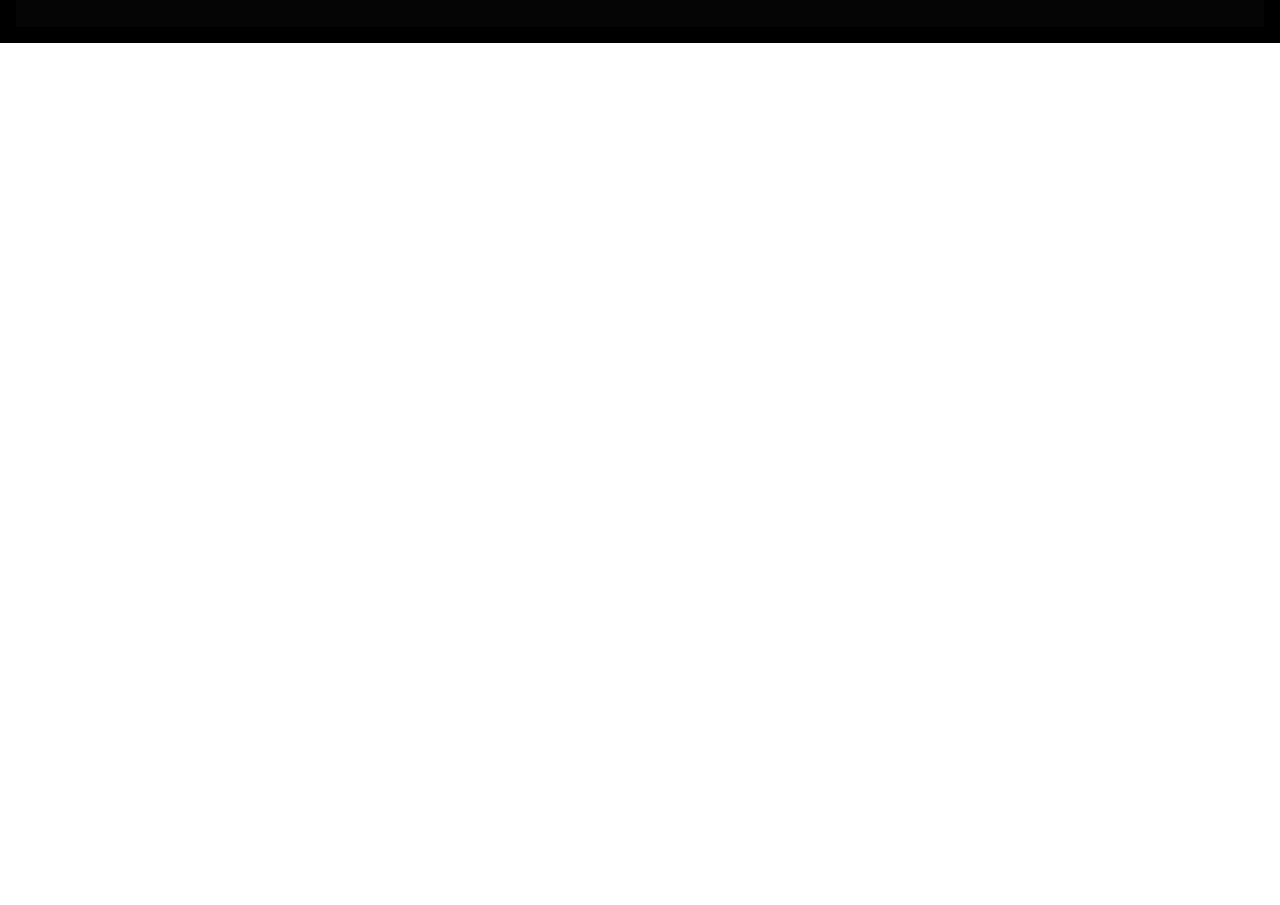
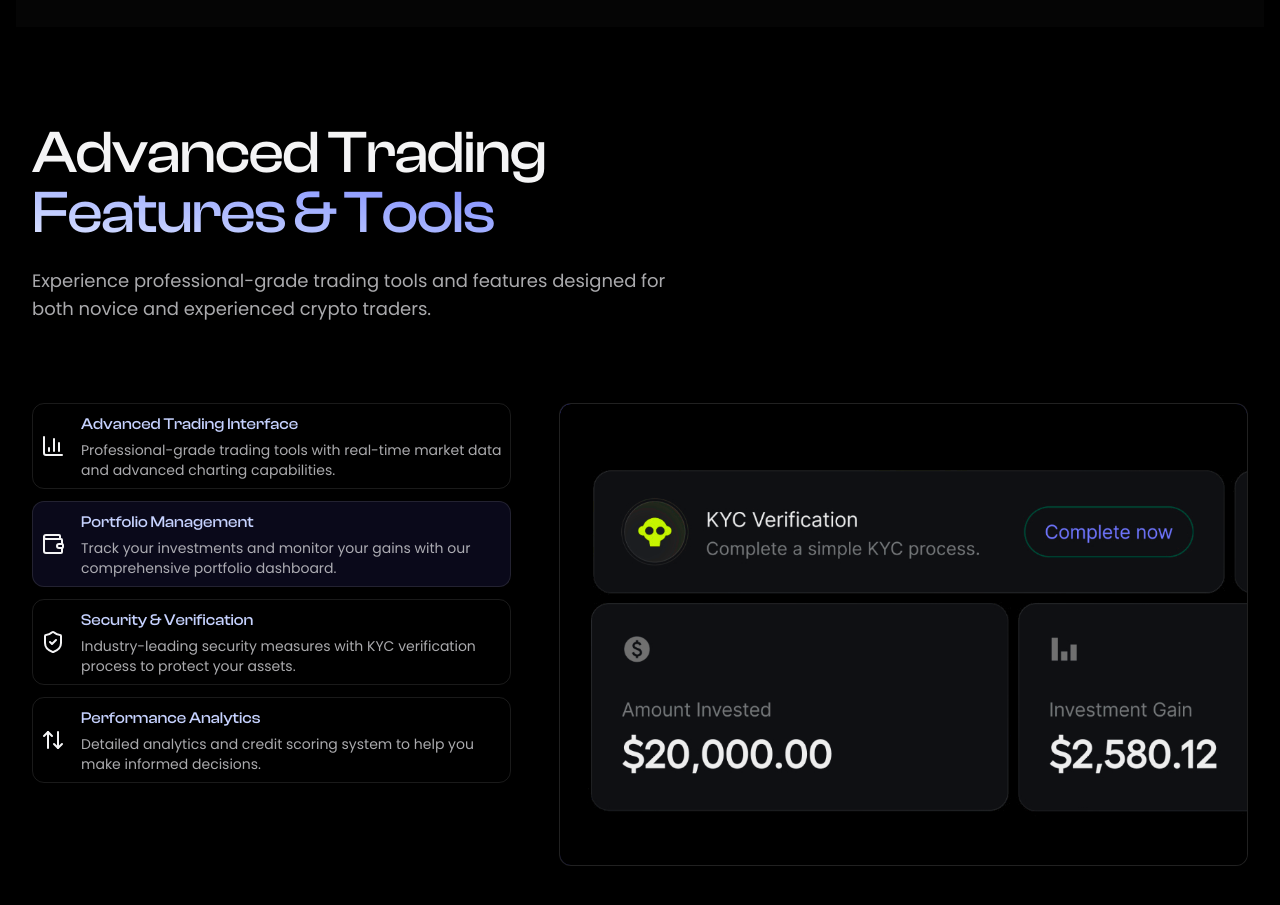
Before and after one commit to vinicius-francisco-sm/forextrade, a React (Vite) app: page / in a window 1280 px wide. Shown: the part 1620-2525 px from the top of the page. Before the commit the page ends 1663 px from the top, so only its background shows below. Built offline with nearby package versions, Linux system fonts and the light colour scheme; a web font is replaced by a local one.

Commit message:
feat: implement features section with slider animation

```diff
--- a/src/App.jsx
+++ b/src/App.jsx
@@ -2,6 +2,7 @@
 import NavBar from "./components/NavBar";
 import HomePage from "./pages/HomePage";
 import LogoCarousel from "./sections/LogoCarousel";
+import FeaturesSection from "./sections/FeaturesSection";
 
 const App = () => {
   return (
@@ -11,6 +12,7 @@
       <div className="">
         <HomePage />
         <LogoCarousel />
+        <FeaturesSection />
       </div>
     </div>
   );
--- /dev/null
+++ b/src/sections/FeaturesSection.jsx
@@ -0,0 +1,120 @@
+import { useState, useEffect, useRef } from "react";
+import { motion, AnimatePresence } from "framer-motion";
+import { features } from "../assets/data.jsx";
+
+const FeaturesSection = () => {
+  const [activeIndex, setActiveIndex] = useState(0);
+  const [isPaused, setIsPaused] = useState(false);
+
+  const intervalRef = useRef(null);
+
+  // Auto Playing
+  useEffect(() => {
+    if (!isPaused) {
+      intervalRef.current = setInterval(() => {
+        setActiveIndex((prev) => (prev + 1) % features.length);
+      }, 4000);
+    }
+
+    return () => clearInterval(intervalRef.current);
+  }, [isPaused]);
+
+  // If user hovers, pause autoplay
+  const handleHover = (index) => {
+    setIsPaused(true);
+    setActiveIndex(index);
+  };
+
+  const handleLeave = () => {
+    setIsPaused(false);
+  };
+
+  return (
+    <section className="container mx-auto px-4 py-24">
+      <div className="max-w-2xl mb-20">
+        <h2 className="text-5xl md:text-6xl mb-6 tracking-tight clash-display text-left">
+          Advanced Trading
+          <br />
+          <span className="font-medium clash-display grad1">
+            Features & Tools
+          </span>
+        </h2>
+
+        <p className="text-lg text-zinc-300/80 text-left">
+          Experience professional-grade trading tools and features designed for
+          both novice and experienced crypto traders.
+        </p>
+      </div>
+
+      {/* Features Content */}
+      <div className="w-full">
+        <div className="grid grid-cols-1 md:grid-cols-12 gap-12">
+          {/* Left: Tab Triggers */}
+          <div className="md:col-span-5 space-y-3">
+            <div className="col w-full h-auto p-0 space-y-3">
+              {/* Item */}
+              {features.map((feature, index) => (
+                <div
+                  key={index}
+                  onMouseEnter={() => handleHover(index)}
+                  onMouseLeave={handleLeave}
+                  onClick={() => setActiveIndex(index)}
+                  className={`centered-row gap-4 cursor-pointer hover:bg-indigo-500/10 p-2 transition-all duration-300 ease-out border border-white/10 rounded-xl ${activeIndex === index ? "border-indigo-400/40 bg-indigo-500/10" : "border-transparent"}`}
+                >
+                  {/* Icon */}
+                  <div className="">{feature.icon}</div>
+
+                  {/* Content */}
+                  <div className="col gap-1">
+                    <h3 className="text-base clash-display text-indigo-200">
+                      {feature.title}
+                    </h3>
+                    <p className="text-sm text-zinc-300/80">
+                      {feature.description}
+                    </p>
+                  </div>
+                </div>
+              ))}
+            </div>
+          </div>
+
+          {/* Right: Tab Images */}
+          <div className="md:col-span-7 min-h-[320px] centered-row">
+            <AnimatePresence mode="wait">
+              <motion.div
+                key={features[activeIndex].title}
+                initial={{
+                  opacity: 0,
+                  y: 60,
+                }}
+                animate={{
+                  opacity: 1,
+                  y: 0,
+                }}
+                exit={{
+                  opacity: 0,
+                  x: -60,
+                }}
+                transition={{
+                  duration: 0.5,
+                  ease: "easeOut",
+                }}
+                className="glass rounded-xl overflow-hidden w-full relative"
+              >
+                <div className=" inset-0 bg-gradient-to-br from-indigo-500 to-transparent">
+                  <img
+                    src={features[activeIndex].image}
+                    alt="feature image"
+                    className="w-full h-full object-contain relative z-10"
+                  />
+                </div>
+              </motion.div>
+            </AnimatePresence>
+          </div>
+        </div>
+      </div>
+    </section>
+  );
+};
+
+export default FeaturesSection;
```
